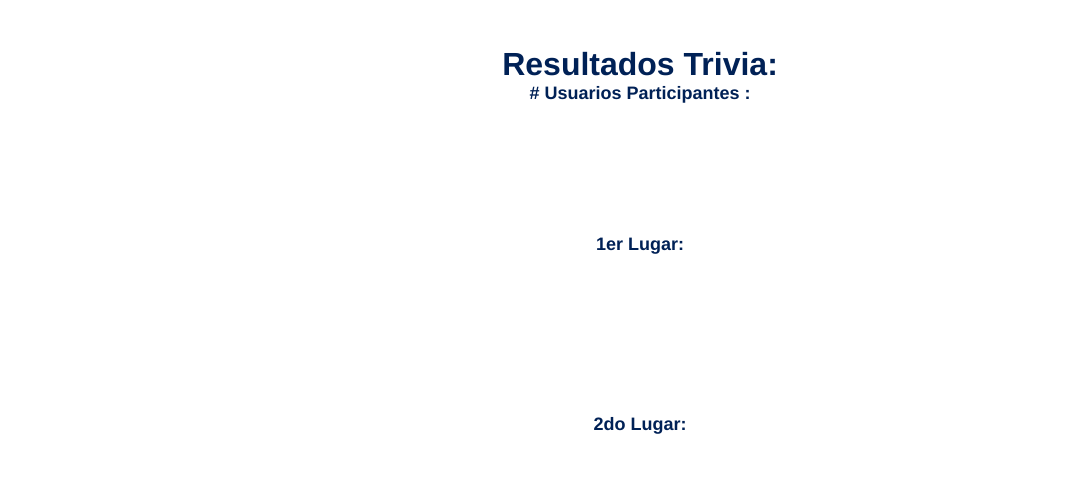
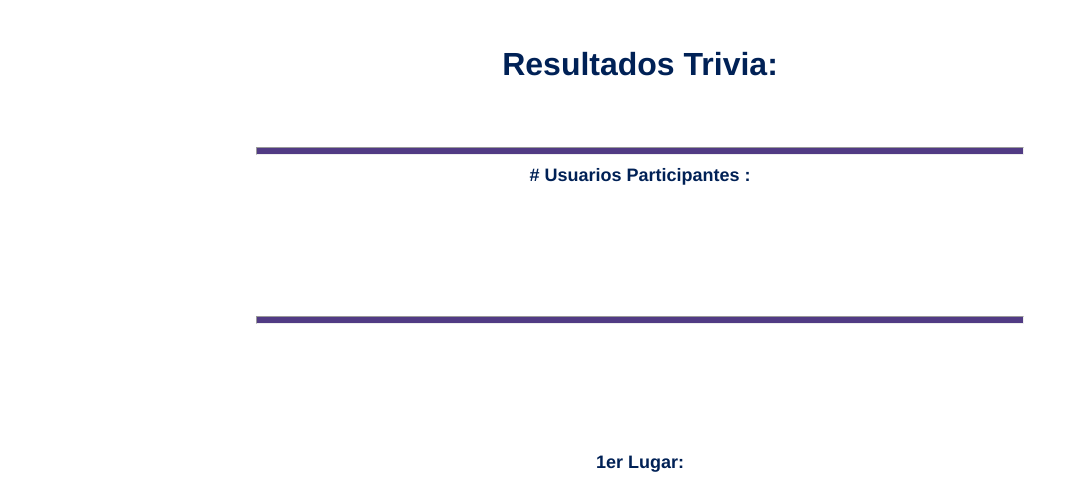
Before and after one commit to lanchas9/watchpartytnt, a plain HTML site: page reporte.html in a window 1280 px wide. Shown: the part 296-800 px from the top of the page, without its empty margins (0-1087 px from the left). Drawn offline with Linux system fonts and the light colour scheme; no server answers.

Commit message:
pagina Reporte

```diff
--- a/reporte.html
+++ b/reporte.html
@@ -13,8 +13,10 @@
         <span class="textoTitulo">Resultados Trivia:</span>
     </div>
     <div class="display">
+        <hr class="divisionMoradaArriba">
         <p class="texto"># Usuarios Participantes : </p>
             <p class="mensajeError grande margen" id="numUsuariosTotales"> </p>
+        <hr class="divisionMoradaAbajo">
         <p class="texto">1er Lugar: </p>
             <p class="mensajeError mediano" id="lugar1"> </p>
         <p class="texto">2do Lugar: </p>
```
